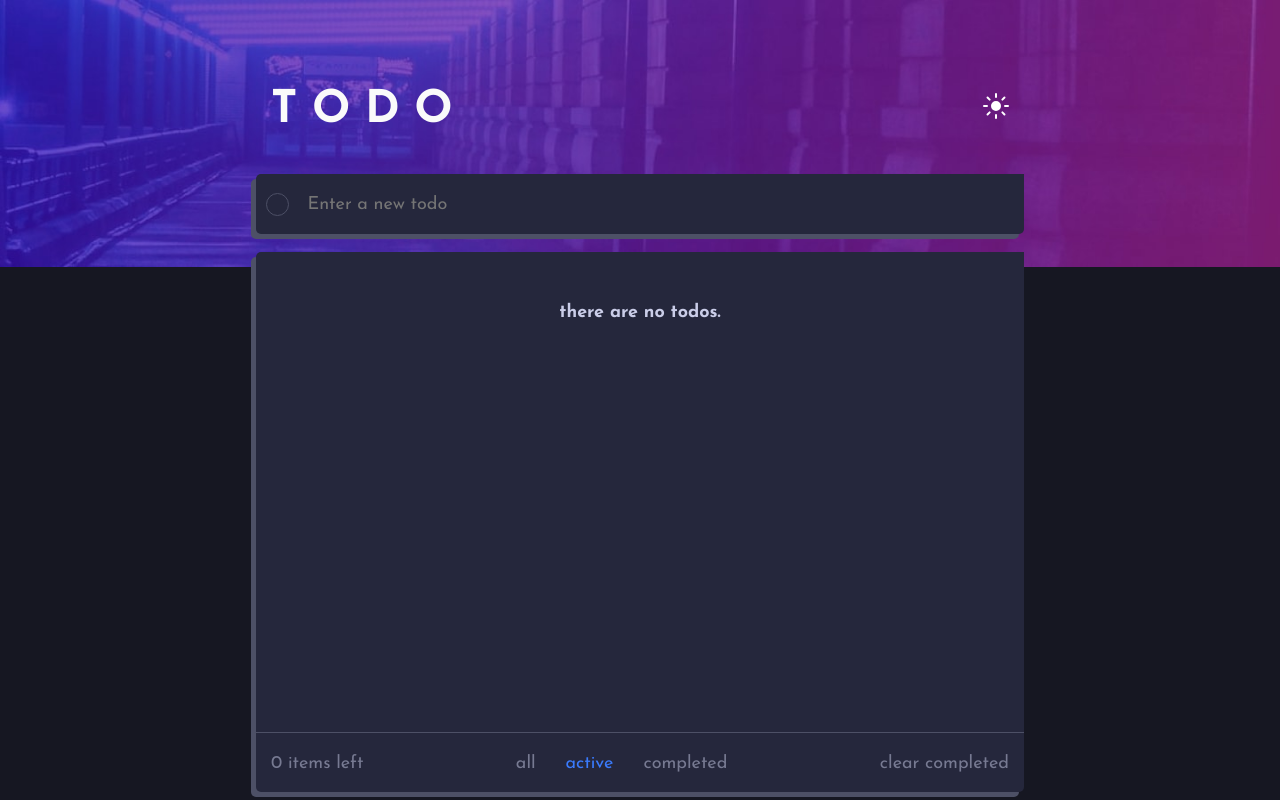
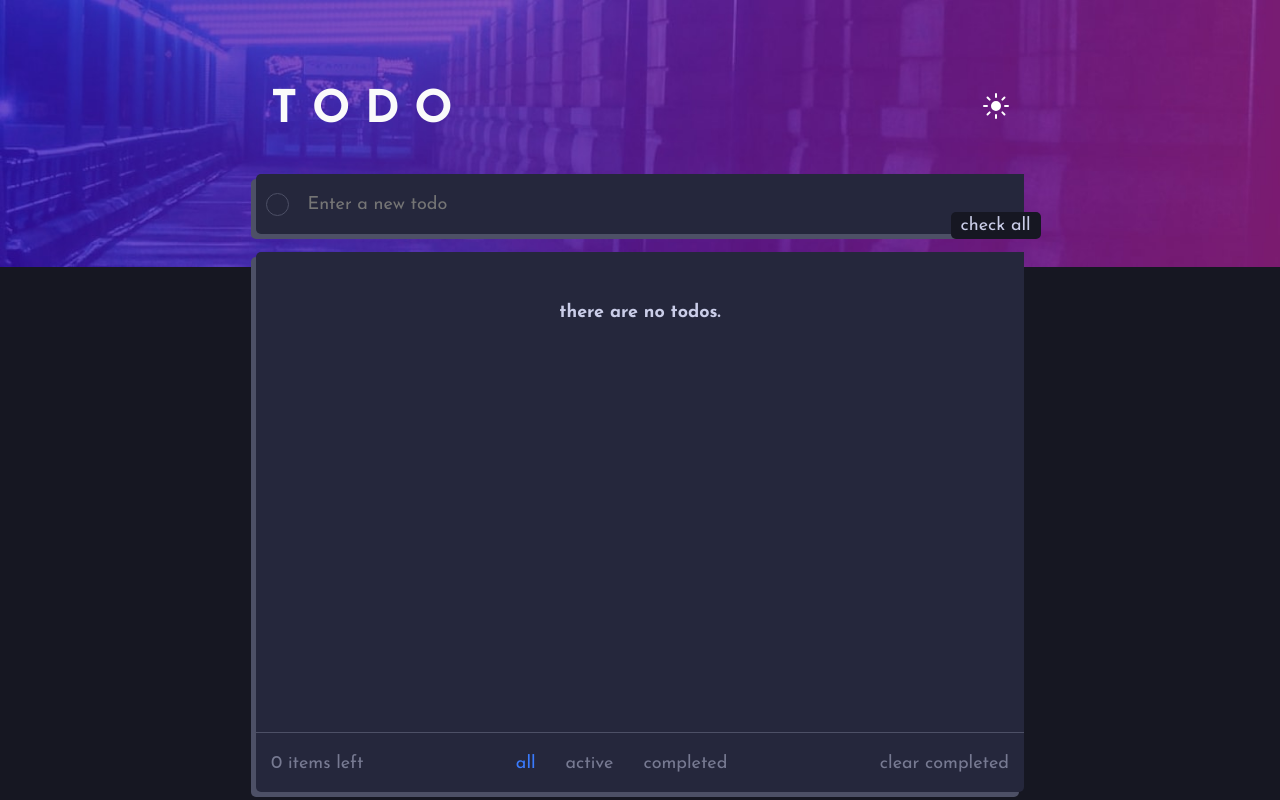
Before and after one commit to Dghost32/todo, a React (Create React App) app: page / in a window 1280 px wide. Built offline with nearby package versions, Linux system fonts and the light colour scheme.

Commit message:
check all v.0.1

```diff
--- a/src/App.tsx
+++ b/src/App.tsx
@@ -13,7 +13,7 @@ function App() {
   const body = document.getElementById("body");
   const [bgType, setBgType] = useState("dark");
   let [todos, setTodos]: [Array<Todo>, Function] = useState([]);
-  let [filter, setFilter]: [string | undefined, Function] = useState("active");
+  let [filter, setFilter]: [string | undefined, Function] = useState(undefined);
   let [alertType, setAlertType] = useState("none");
   let localStorage = window.localStorage;
   let db = window.localStorage.getItem("todos");
@@ -72,6 +72,10 @@ function App() {
     return todos.filter((todo) => todo.checked === true);
   };
 
+  const checkAllTodos = () => {
+    setTodos(todos.map((todo) => ({ ...todo, checked: true })));
+  };
+
   if (body) body.classList.add("dark");
   const toggleBg = () => {
     if (body) {
@@ -107,6 +111,7 @@ function App() {
         updateTodo={updateTodo}
         toggleCheck={toggleCheckTodo}
         filterTodos={filterTodos}
+        checkAllTodos={checkAllTodos}
         filter={filter}
         setFilter={setFilter}
         todos={todos}
--- a/src/components/Main.tsx
+++ b/src/components/Main.tsx
@@ -17,6 +17,9 @@ let Main = (props: Props) => {
       <Title light={props.light} toggleBg={props.toggleBg} />
       <NewTodoForm addTodo={props.addTodo} />
       <div className="row">
+        <div className="check-all" onClick={() => props.checkAllTodos()}>
+          check all
+        </div>
         <TodoList
           todos={props.todos}
           setTodos={props.setTodos}
--- a/src/styles/main.css
+++ b/src/styles/main.css
@@ -60,3 +60,20 @@
   transition: transform 700ms ease-in-out;
   transform: rotate(-360deg);
 }
+
+.check-all {
+  text-align: center;
+  position: absolute;
+  border-color: white;
+  width: 90px;
+  border-radius: 5px;
+  background-color: var(--bg-col);
+  z-index: 1;
+  right: -1.3vw;
+  top: 18.5vh;
+}
+
+.check-all:hover {
+  color:  rgb(18, 11, 49);
+  background-color: var(--text-col);
+}
--- a/src/styles/task-list.css
+++ b/src/styles/task-list.css
@@ -1,5 +1,6 @@
 .list-container {
   overflow-y: scroll;
+  overflow-x: unset;
   margin-top: 1rem;
   border-top-left-radius: 5px;
   background: var(--bg-taskbox-col);
--- a/src/types/types.ts
+++ b/src/types/types.ts
@@ -10,6 +10,7 @@ type MainProps = {
   toggleBg: Function;
   todos: Array<Todo>;
   setTodos: Function;
+  checkAllTodos: Function;
   toggleCheck: Function;
   removeTodo: Function;
   addTodo: Function;
```
